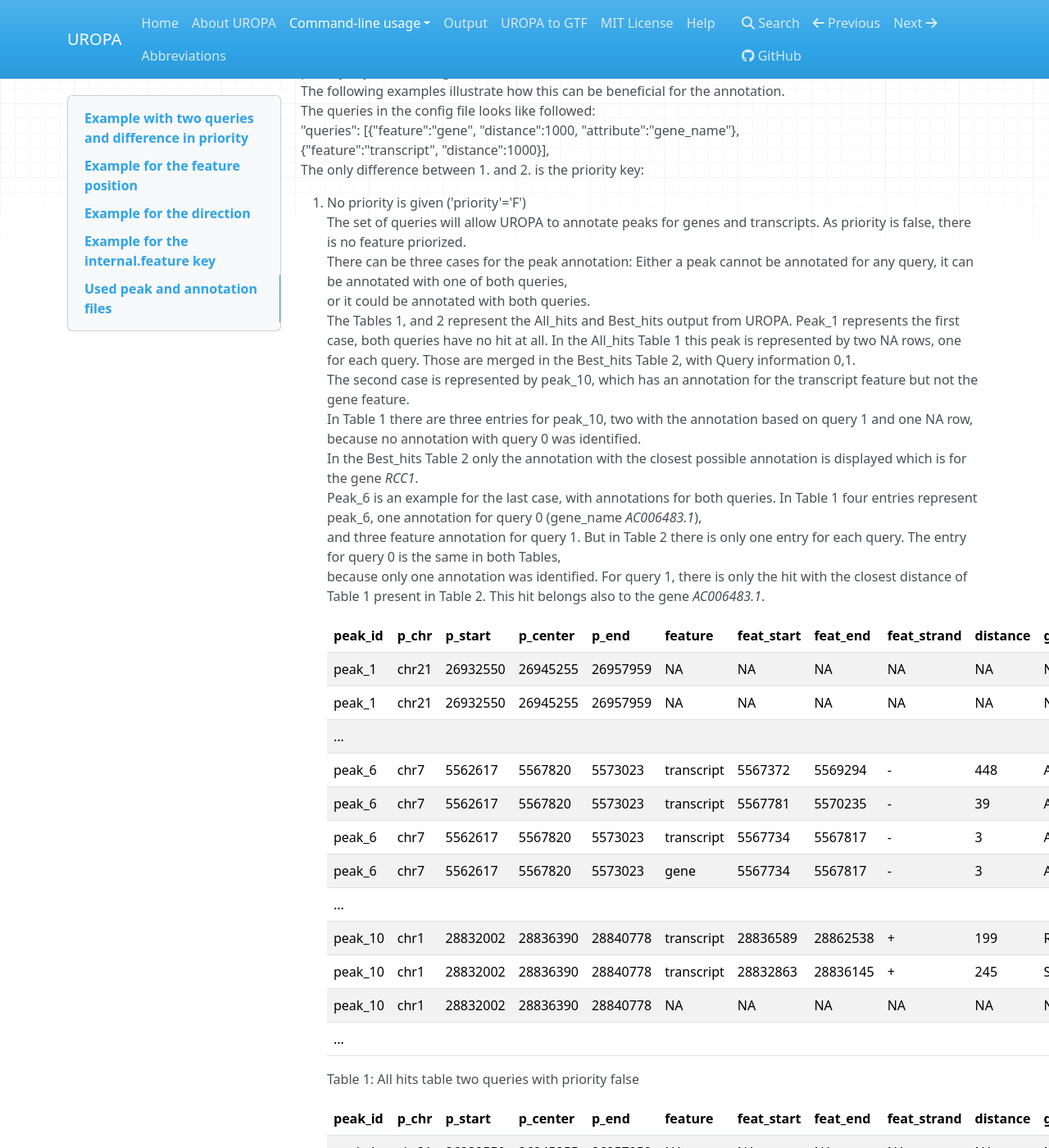
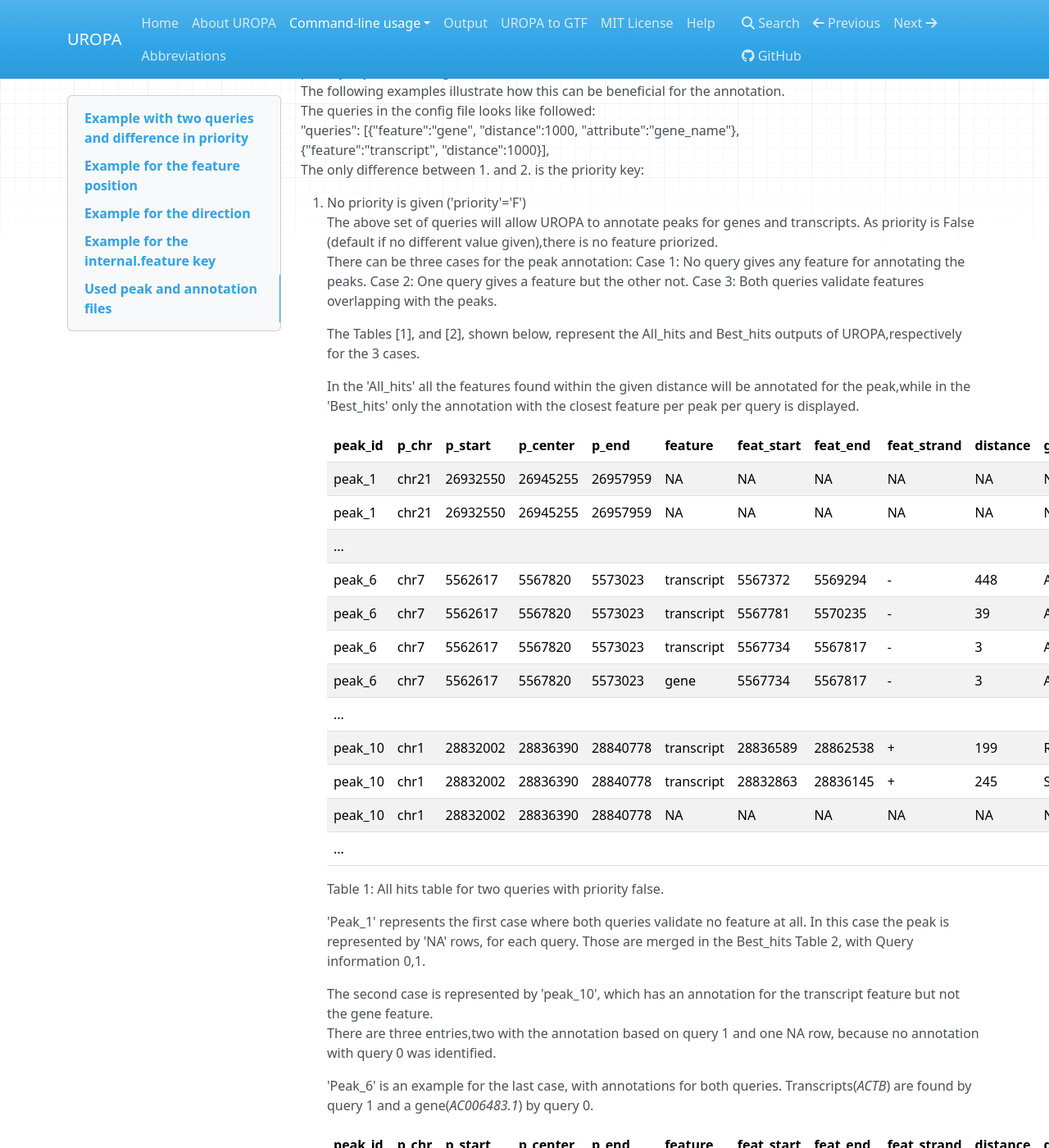
Before and after one commit to loosolab/UROPA, an MkDocs documentation site: the page built from docs/uropa-example.md, in a window 1280 px wide and 1400 px high, scrolled down 223 px. Shown: the whole window at 82% size. Built offline with MkDocs 1.6.1, drawn with Linux system fonts in a browser that asks for light colours; nearby versions of some CDN libraries; old or Windows-style settings are respelled for this version of MkDocs; some of the changed text lies outside the part shown.

Commit message:
Maria edits

```diff
--- a/docs/config.md
+++ b/docs/config.md
@@ -12,11 +12,15 @@ The queries key is a field with nested keys, as you will see in the config templ
 
 + features: 'gene', 'exon', 'intron', 'miRNA', or whatever is defined in the 3rd column of the 'GTF'. By default all features that are present in the 'GTF'. This key is part of the filter.
 
-+ distance: 2000, default 100,000. It is used as the maximum allowd distance from the genomic feature to the peak center. The position of the feature for the measured distance is the chosen key:'feature.positon'. This key in combination with the 'feature.position' is part of the filter.
++ distance: 2000, default 100,000. It is used as the maximum allowed distance from the genomic feature to the peak center. The position of the feature for the measured distance is the chosen key:'feature.positon'. This key in combination with the 'feature.position' is part of the filter.
 
-+ attribute: ['gene_id', 'gene_biotype'], or whatever is defined in the 9th column of the 'GTF'. Default is 'None'. The chosen attribute(s) of all queries will be shown collectively as column names in the output tables. The value of each attribute is the one that provides the identification of the annotation of each peak. The attributes can be defined only in one query and will be considered the same for all. If the given attribute key doesn't exist in the 'GTF', the annotated peaks will have the value 'not.found' in the attribute's column. So make sure, that a present attribute will be chosen to have a valid annotation. This key selects for what the peaks will be annotated, so this is kind of a chosen diplay.
++ show.attributes: ['gene_id', 'gene_biotype'], or whatever is defined in the 9th column of the 'GTF'. Default is 'None'. The chosen attribute(s) of all queries will be shown collectively as column names in the output tables. The value of each attribute is the one that provides the identification of the annotation of each peak(e.g gene_id, gene_name). The attributes can be defined only in one query and will be considered the same for all. If the given attribute key doesn't exist in the 'GTF', the annotated peaks will have the value 'not.found' in the attribute's column. So make sure, that an existing attribute will be chosen to have a valid annotation and an informative display.
 
-+ feature.position': 'start'. The position from which the distance to the peak center will be measured for annotating the peak with the best feature (the closest). Default:  ['start', 'center', 'end']. If default values used, the distance of all positions will be measured from the peak center and if the minimum of the three compared distances is less than the 'distance' given, the feature will be accepted for annotation: closest.distance = min (|feat.start - p.center|, |feat.center - p.center|, |feat.end - p.center|)   < 'distance' This key in combination with the distance is part of the filter.
++ 'filter.attribute': 'gene_type'.A key that is found in the 9th column and with which one can filter their results for.'attribute.value' should also be given.Default:'None'
+
++ 'attribute.value':'protein_coding'. The value of the key that is given in the 'filter.attribute' to be used for choosing only features that contain this value.Default:'None'
+
++ feature.position': 'start'. The position from which the distance to the peak center will be measured for annotating the peak with the best feature (the closest). Default:  ['start', 'center', 'end']. If default values used, the distance of all positions will be measured from the peak center and if the minimum of the three compared distances is less than or equal to the 'distance' given, the feature will be accepted for annotation: closest.distance = min (|feat.start - p.center|, |feat.center - p.center|, |feat.end - p.center|)   < 'distance' This key in combination with the distance is part of the filter.
 
 + strand: '+' .The strand on which the annotated feature should be. Default: ['+', '-' ]. If peaks are stranded (strand given in 6th column of 'bed' file),
 the strand of the peak will be considered and not the 'strand' given here. If peak.strand = '.', the strand given in this key (in config) will be considered.
@@ -26,6 +30,8 @@ This key is part of the filter.
 A peak is 'upstream' when it is closer to the TSS of the feature, while downstream is when it is closer to the end position(TTS).
 An overlap is allowed only to small starting or ending part of the peak (half median length of peaks). If the direction of the feature doesn't agree with the demanded 'direction',
 the peak will not be annotated, but will be instead shown as 'NA' in the output tables. This key is part of the filter.
+
++ 'internals': if True,the features found completely inside a peak region OR a peak found inside a feature region will be considered valid even in further Distance from peak center than the desired.Default='False'
 
 #internal
 The internal key can be 'T', 'True', 'F', 'False', 'Y', 'Yes', 'N', or 'No', default is 'False'. When this key is true, peaks will be annotated for a feature even if the distance is larger as defined in the distance key, but only if the peak is within a feature or a feature within the peak. This can be helpful to identify peaks all across features, or for the allocation of ATAC-seq peaks to very small tfbs.
--- a/docs/uropa-example.md
+++ b/docs/uropa-example.md
@@ -12,18 +12,17 @@ The queries in the config file looks like followed:
 The only difference between 1. and 2. is the priority key:
 
 1. No priority is given ('priority'='F')
-	The set of queries will allow UROPA to annotate peaks for genes and transcripts. As priority is false, there is no feature priorized.
-	There can be three cases for the peak annotation: Either a peak cannot be annotated for any query, it can be annotated with one of both queries,
-	or it could be annotated with both queries.
-	The Tables 1, and 2 represent the All_hits and Best_hits output from UROPA.
-	Peak_1 represents the first case, both queries have no hit at all.
-	In the All_hits Table 1 this peak is represented by two NA rows, one for each query. Those are merged in the Best_hits Table 2, with Query information 0,1.
-	The second case is represented by peak_10, which has an annotation for the transcript feature but not the gene feature.
-	In Table 1 there are three entries for peak_10, two with the annotation based on query 1 and one NA row, because no annotation with query 0 was identified.
-	In the Best_hits Table 2 only the annotation with the closest possible annotation is displayed which is for the gene *RCC1*.
-	Peak_6 is an example for the last case, with annotations for both queries. In Table 1 four entries represent peak_6, one annotation for query 0 (gene_name *AC006483.1*),
-	and three feature annotation for query 1. But in Table 2 there is only one entry for each query. The entry for query 0 is the same in both Tables,
-	because only one annotation was identified. For query 1, there is only the hit with the closest distance of Table 1 present in Table 2. This hit belongs also to the gene *AC006483.1*.
+	The above set of queries will allow UROPA to annotate peaks for genes and transcripts. As priority is False (default if no different value given),there is no feature priorized.
+	There can be three cases for the peak annotation:
+	Case 1: No query gives any feature for annotating the peaks.
+	Case 2: One query gives a feature but the other not.
+	Case 3: Both queries validate features overlapping with the peaks.
+
+	The Tables [1], and [2], shown below, represent the All_hits and Best_hits outputs of UROPA,respectively for the 3 cases.
+
+	In the 'All_hits' all the features found within the given distance will be annotated for the peak,while
+	in the 'Best_hits' only the annotation with the closest feature  per peak per query is displayed.
+
 
 	| peak_id | p_chr | p_start  | p_center | p_end    | feature    | feat_start | feat_end    | feat_strand | distance | gene_name  | Query |
 	|:--------|:------|:---------|:---------|:---------|:-----------|:--------|:---------|:---------|:---------|:-----------|:------|
@@ -40,11 +39,23 @@ The only difference between 1. and 2. is the priority key:
 	| peak_10 | chr1  | 28832002 | 28836390 | 28840778 | NA         | NA      | NA       | NA       | NA       | NA         | 0     |
 	| ...     |       |          |          |          |            |         |          |          |          |            |       |
 
-	Table 1: All hits table two queries with priority false
+	Table 1: All hits table for two queries with priority false.
 
-	| peak_id | p_chr | p_start  | p_center | p_end    | feature    | feat_start | feat_end    | feat_strand | distance | gene_name  | Query |
+
+	'Peak_1' represents the first case where both queries validate no feature at all. In this case the peak is represented by 'NA' rows, for each query.
+	Those are merged in the Best_hits Table 2, with Query information 0,1.
+
+	The second case is represented by 'peak_10', which has an annotation for the transcript feature but not the gene feature.
+	There are three entries,two with the annotation based on query 1 and one NA row, because no annotation with query 0 was identified.
+
+	'Peak_6' is an example for the last case, with annotations for both queries. Transcripts(*ACTB*) are found by query 1 and a gene(*AC006483.1*) by query 0.
+
+
+
+	| peak_id | p_chr | p_start  | p_center | p_end    | feature    |feat_start|feat_end |feat_strand|distance | gene_name  | Query |
 	|:--------|:------|:---------|:---------|:---------|:-----------|:--------|:---------|:---------|:---------|:-----------|:------|
-	| peak_1  | chr21 | 26932550 | 26945255 | 26957959 | NA         | NA      | NA       | NA       | NA       | NA         | 0,1   |
+	| peak_1  | chr21 | 26932550 | 26945255 | 26957959 | NA         | NA      | NA       | NA       | NA       | NA         | 0     |
+	| peak_1  | chr21 | 26932550 | 26945255 | 26957959 | NA         | NA      | NA       | NA       | NA       | NA         | 1     |
 	| ...     |       |          |          |          |            |         |          |          |          |            |       |
 	| peak_6  | chr7  | 5562617  | 5567820  | 5573023  | transcript | 5567734 | 5567817  | -        | 3        | AC006483.1 | 1     |
 	| peak_6  | chr7  | 5562617  | 5567820  | 5573023  | gene       | 5567734 | 5567817  | -        | 3        | AC006483.1 | 0     |
@@ -52,12 +63,31 @@ The only difference between 1. and 2. is the priority key:
 	| peak_10 | chr1  | 28832002 | 28836390 | 28840778 | transcript | 28836589| 28862538 | +        | 199      | RCC1       | 1     |
 	| ...     |       |          |          |          |            |         |          |          |          |            |       |
 
-	Table 2: Best hits table two queries with priority false
+	Table 2: Best hits table for two queries with priority false.
+
+
+	| peak_id | p_chr | p_start  | p_center | p_end    | feature    |feat_start|feat_end |feat_strand|distance | gene_name  | Query |
+	|:--------|:------|:---------|:---------|:---------|:-----------|:--------|:---------|:---------|:---------|:-----------|:------|
+	| peak_1  | chr21 | 26932550 | 26945255 | 26957959 | NA         | NA      | NA       | NA       | NA       | NA         | 0,1   |
+	| ...     |       |          |          |          |            |         |          |          |          |            |       |
+	| peak_6  | chr7  | 5562617  | 5567820  | 5573023  | transcript | 5567734 | 5567817  | -        | 3        | AC006483.1 | 0,1   |
+	| ...     |       |          |          |          |            |         |          |          |          |            |       |
+	| peak_10 | chr1  | 28832002 | 28836390 | 28840778 | transcript | 28836589| 28862538 | +        | 199      | RCC1       | 1     |
+
+	Table 3: Merged best hits table for two queries with priority false.
+
+	In Case 1,reported in 'peak_1', the 'Best_hits' table will be the same as the 'All_hits' because all queries give same annotation. This is why 'Merged_Best_Hits' table was designed [Table 3]. Queries with same annotation are merged in one line giving a more compact illustration of the annotation.
+	For the other 2 cases (peak_6, peak_10) the best feature is chosen according to  'distance' measured from the peak center.For 'peak_6' the closest transcript and gene have both same distance = 3, so they are both reported in Best_hits, but merged in one line at the 'Merged_Best_hits'.
+	For 'peak_10' the closest feature is the transcript with gene_name *RCC1*, so no merging was needed.
+
 
 2. Priority is considered ('priority'='T')
-	The set of queries will allow UROPA to annotate peaks for genes. Only if there is no annotation identified for the feature gene,
-	UROPA analyzes peaks the feature transcript for annotations. The feature gene is priorized.
-	That is why there is no peak in the output tables, that is annotated for both features. The example is based on the same three cases.
+
+	The set of queries will allow UROPA to annotate peaks for genes. Only if there is no gene detected with the given parameters,
+	UROPA will assign to the peaks the feature transcript for annotation. The feature gene is priorized.The example above is based on the same three cases.
+	That is why there is no peak in the output tables annotated for both features. Each peak is allowed to have either one feature or the other.
+
+
 	The first difference to the example above is that already in the All_hits Table 3 those peaks with no annotation for both queries are merged.
 	That is why the entries for peaks without any annotation will look the same in All_hits and Best_hits, compare Best_hits Table 4.
 	Because for peak_6 there is already an annotation for the priorized query 0, the other query is not further analyzed, compare Tables 3, and 4.
```
Also changed, not shown: docs/configuration.md (+2 -2 lines), docs/index.md (+2 -1 lines).
